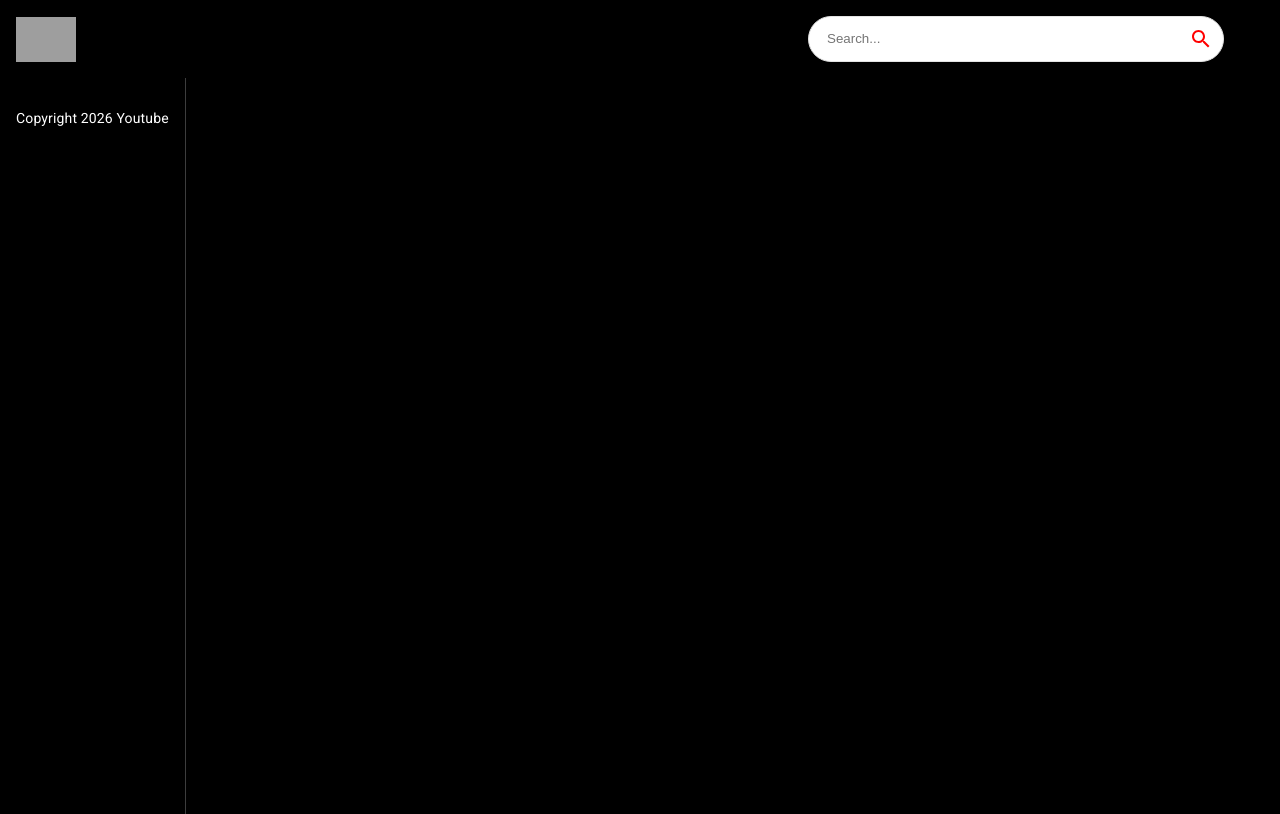
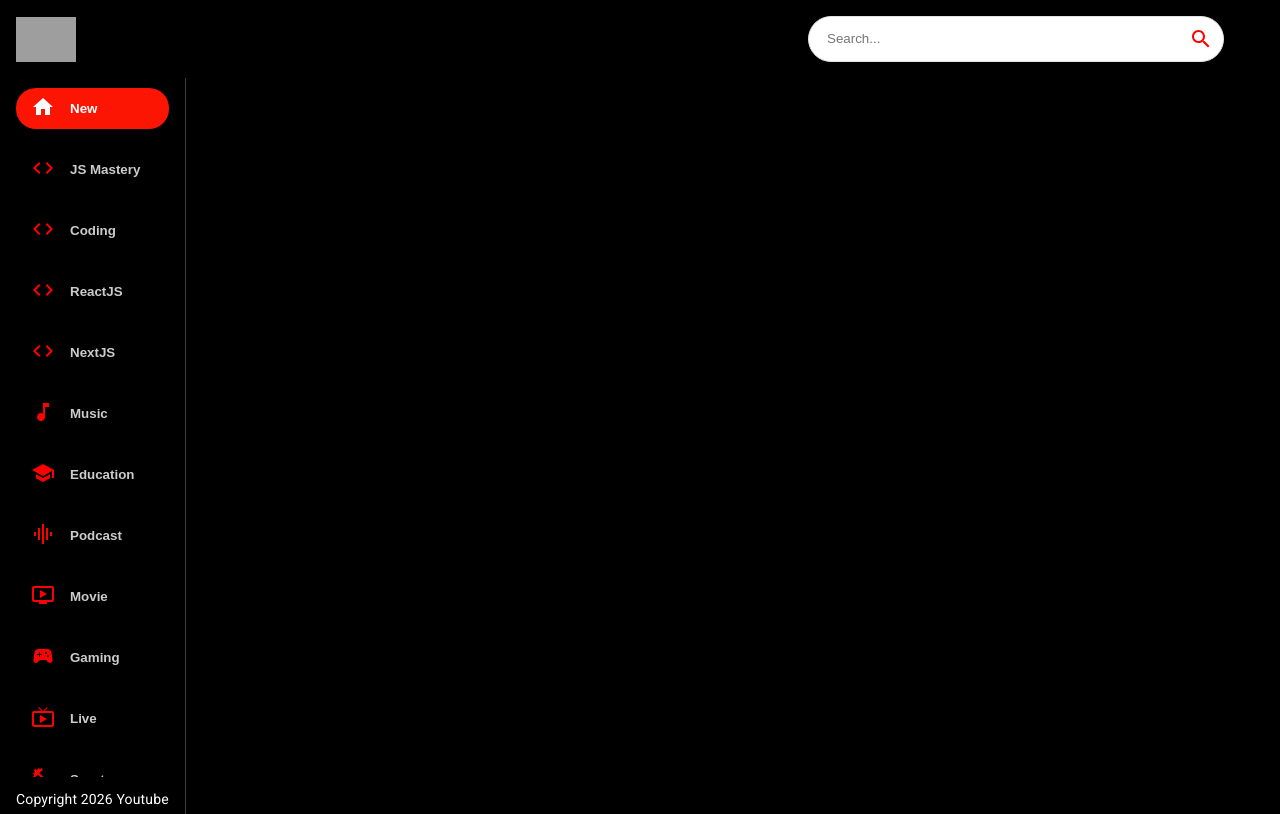
Before and after one commit to zainsafdar934-cpu/youtube_clone, a React (Create React App) app: page / in a window 1280 px wide. Built offline with nearby package versions, Linux system fonts and the light colour scheme; grey boxes are pictures that could not be loaded.

Commit message:
Modify Sidebar component

```diff
--- a/src/components/Sidebar.jsx
+++ b/src/components/Sidebar.jsx
@@ -1,5 +1,42 @@
-const Sidebar = () => {
-  return <div>Sidebar</div>;
-};
+import { Stack } from "@mui/material";
+import { categories } from "../utils/constants";
+
+const selectedCategory = "New";
+
+const Sidebar = () => (
+  <Stack
+    direction={"row"}
+    sx={{
+      overflowY: "auto",
+      height: { sx: "auto", md: "95%" },
+      flexDirection: { md: "column" },
+    }}
+  >
+    {categories.map((category) => (
+      <button
+        className="category-btn"
+        style={{
+          background: category.name === selectedCategory && "#FC1503",
+          color: "white",
+        }}
+        key={category.name}
+      >
+        <span
+          style={{
+            color: category.name === selectedCategory ? "white" : "red",
+            marginRight: "15px",
+          }}
+        >
+          {category.icon}
+        </span>
+        <span
+          style={{ opacity: category.name === selectedCategory ? "1" : "0.8" }}
+        >
+          {category.name}
+        </span>
+      </button>
+    ))}
+  </Stack>
+);
 
 export default Sidebar;
```
